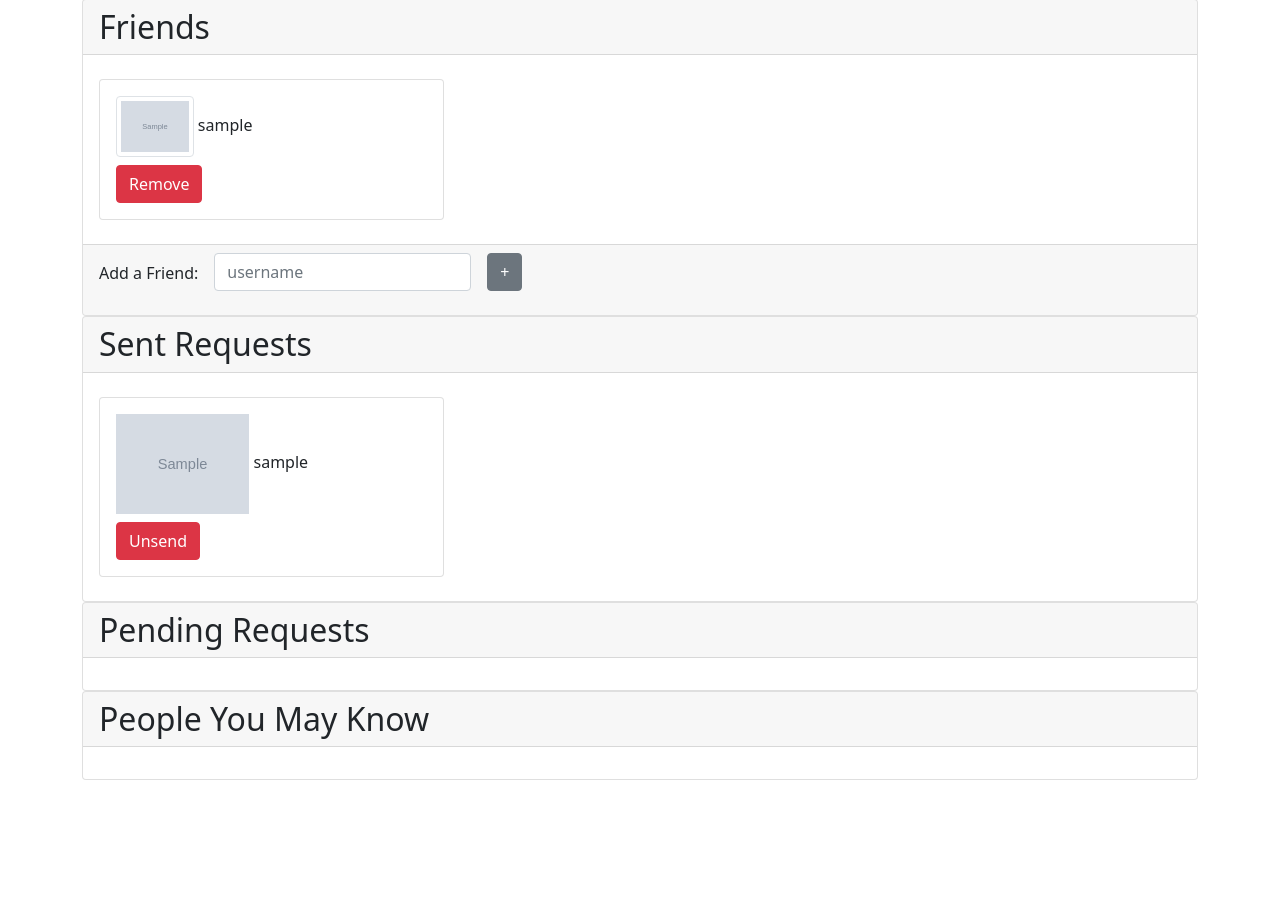
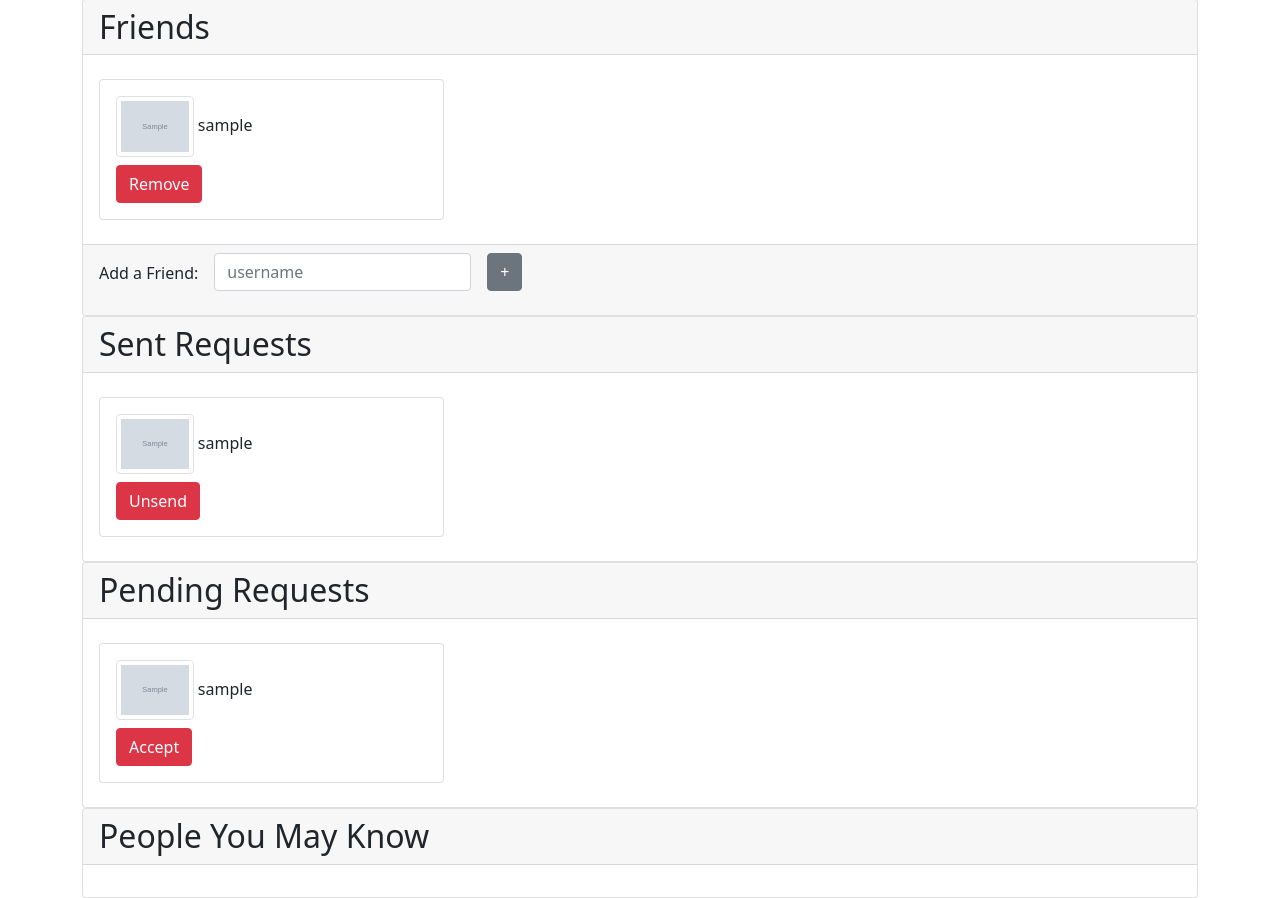
Before and after one commit to cleeke29/Senior-Project_Group2, a Django app: page /accounts/friends/ in a window 1280 px wide. Shown: the part 135-1033 px from the top of the page. Before the commit the page ends 915 px from the top, so only its background shows below. Run offline with Django 3.2, Linux system fonts and the light colour scheme; a user stored in the database is signed in; tables that the repository leaves empty hold one stand-in row (values such as "Sample post"); grey boxes marked "Sample" are stand-in pictures.

Commit message:
Update friends.html for Friends Page
Update page with Ed's changes.

```diff
--- a/pitch_proto/templates/friends.html
+++ b/pitch_proto/templates/friends.html
@@ -74,9 +74,9 @@
             <div class="card-body">
 
               {% if friend_request.to_user.image %}
-                <img class="icon" src="{{ friend_request.to_user.image.url }}" onerror="if (this.src != '/media/default.jpg') this.src = '/media/default.jpg';" style="max-width: 200px;">
+                <img class="img-thumbnail w-25 d-inline" src="{{ friend_request.to_user.image.url }}" onerror="if (this.src != '/media/default.jpg') this.src = '/media/default.jpg';" style="max-width: 200px;">
               {% else %}
-                <img class="icon" src="/media/default.jpg">
+                <img class="img-thumbnail w-25 d-inline" src="/media/default.jpg">
               {% endif %}
                 {{ friend_request.to_user }}
                 </br>
@@ -98,16 +98,15 @@
     <div class="card-body">
       <div class="row">
         {% for friend_request in my_pending  %}
-        {% if friend_request.from_user.id != user.id %}
-        {% if friend_request.to_user.id == user.id %}
+
         <div class="col-sm-4 py-2">
           <div class="card">
             <div class="card-body">
 
               {% if friend_request.from_user.image %}
-                <img class="icon" src="{{ friend_request.from_user.image.url }}" onerror="if (this.src != '/media/default.jpg') this.src = '/media/default.jpg';">
+                <img class="img-thumbnail w-25 d-inline" src="{{ friend_request.from_user.image.url }}" onerror="if (this.src != '/media/default.jpg') this.src = '/media/default.jpg';">
               {% else %}
-                <img class="icon" src="/media/default.jpg">
+                <img class="img-thumbnail w-25 d-inline" src="/media/default.jpg">
               {% endif %}
                 {{ friend_request.from_user }}
                 </br>
@@ -115,8 +114,7 @@
             </div>
           </div>
         </div>
-        {% endif %}
-        {% endif %}
+
         {% endfor %}
       </div>
     </div>
@@ -130,16 +128,14 @@
     <div class="card-body">
       <div class="row">
 
-        {% for user in allusers %}
-        {% if not user.is_superuser %}
-        {% if user not in request.user.friends.all and user != request.user and user not in all_friend_requests and user.id not in my_pending %}
-        <div class="col-sm-4 py-2">
+        {% for user in may_know %}
+       <div class="col-sm-4 py-2">
           <div class="card">
             <div class="card-body">
               {% if user.image %}
-                <img class="icon" src="{{ user.image.url }}" onerror="if (this.src != '/media/default.jpg') this.src = '/media/default.jpg';">
+                <img class="img-thumbnail w-25 d-inline" src="{{ user.image.url }}" onerror="if (this.src != '/media/default.jpg') this.src = '/media/default.jpg';">
               {% else %}
-                <img class="icon" src="/media/default.jpg">
+                <img class="img-thumbnail w-25 d-inline" src="/media/default.jpg">
               {% endif %}
               {{ user }}
                 </br>
@@ -147,8 +143,7 @@
             </div>
           </div>
         </div>
-        {% endif %}
-        {% endif %}
+
         {% endfor %}
 
     </div>
```
